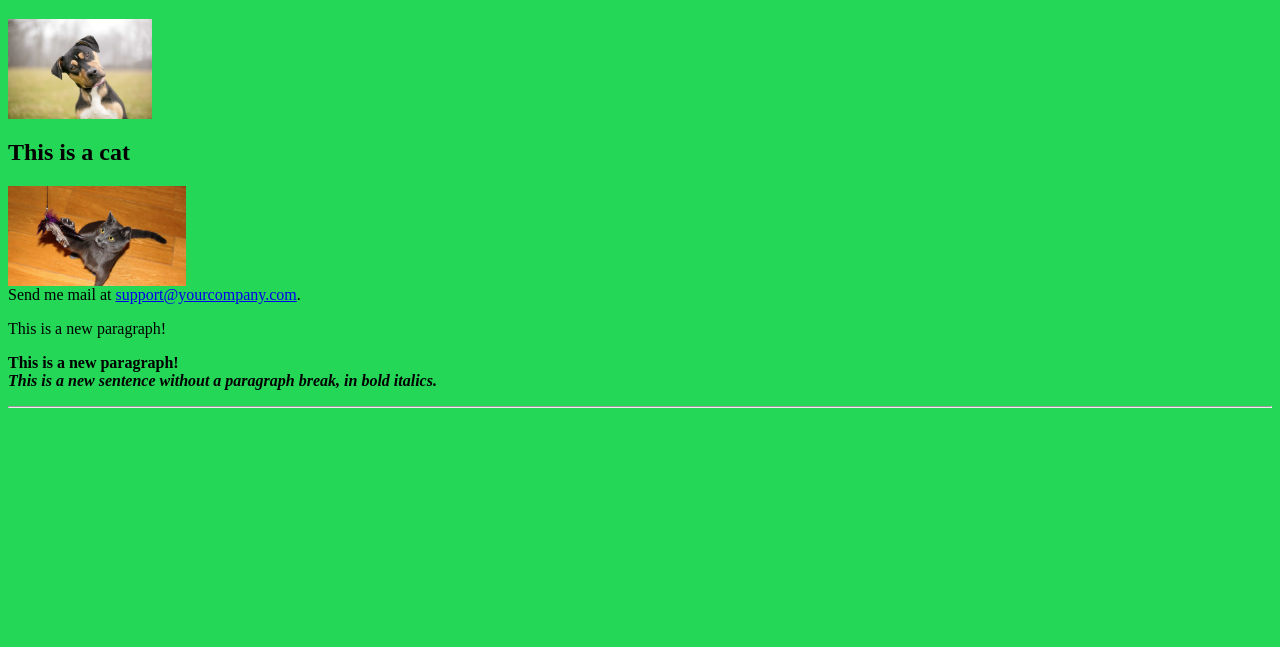
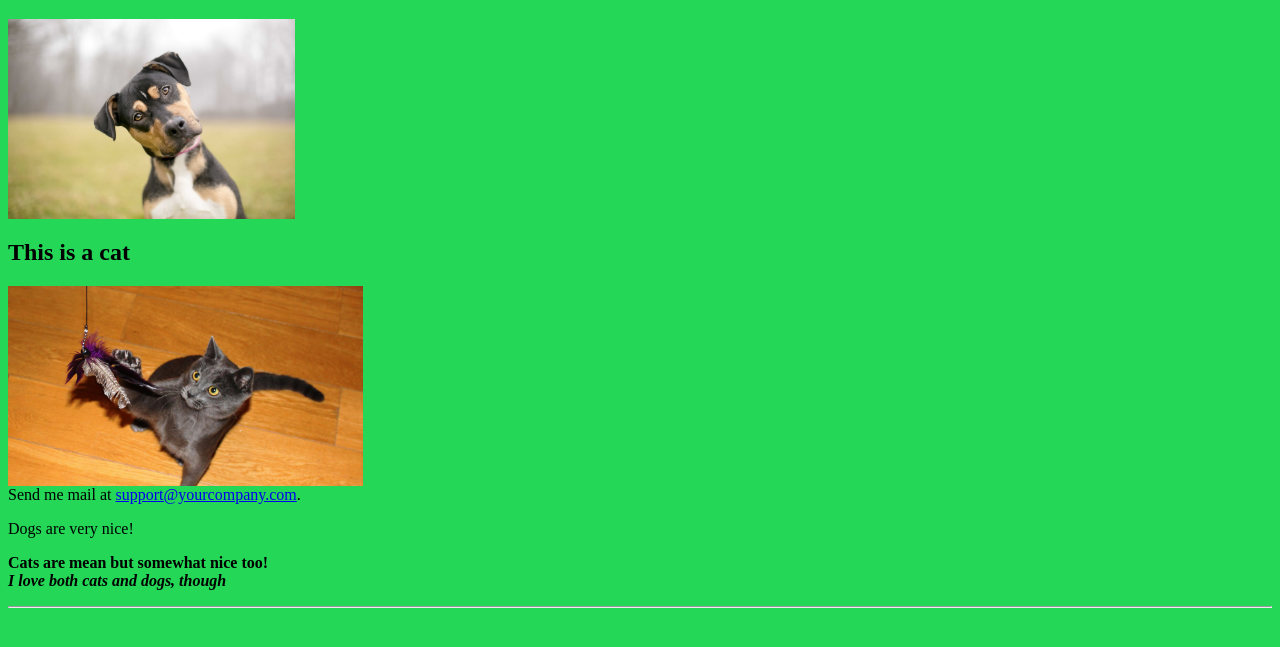
Before and after one commit to luruso/luruso.github.io, a plain HTML site: page index.html in a window 1280 px wide. Shown: the part 97-744 px from the top of the page. Drawn offline with Linux system fonts and the light colour scheme.

Commit message:
add text

```diff
--- a/index.html
+++ b/index.html
@@ -14,21 +14,21 @@
 
             <H1>This is a dog</H1>
             <div>
-                <img src="dog.jpeg" height="100">
+                <img src="dog.jpeg" height="200">
             </div>
 
             <H2>This is a cat</H2>
             <div>
-                <img src="cat.jpg" height="100">
+                <img src="cat.jpg" height="200">
             </div>
 
-            Send me mail at <a href="mailto:support@yourcompany.com"> support@yourcompany.com</a>.
+            Send me mail at <a href="mailto:ilikepets@dogsandcats.com"> support@yourcompany.com</a>.
 
-            <P> This is a new paragraph!
+            <P> Dogs are very nice!
 
-            <P> <B>This is a new paragraph!</B>
+            <P> <B>Cats are mean but somewhat nice too!</B>
 
-            <BR> <B><I>This is a new sentence without a paragraph break, in bold italics.</I></B>
+            <BR> <B><I>I love both cats and dogs, though</I></B>
 
         <HR>
 
```
